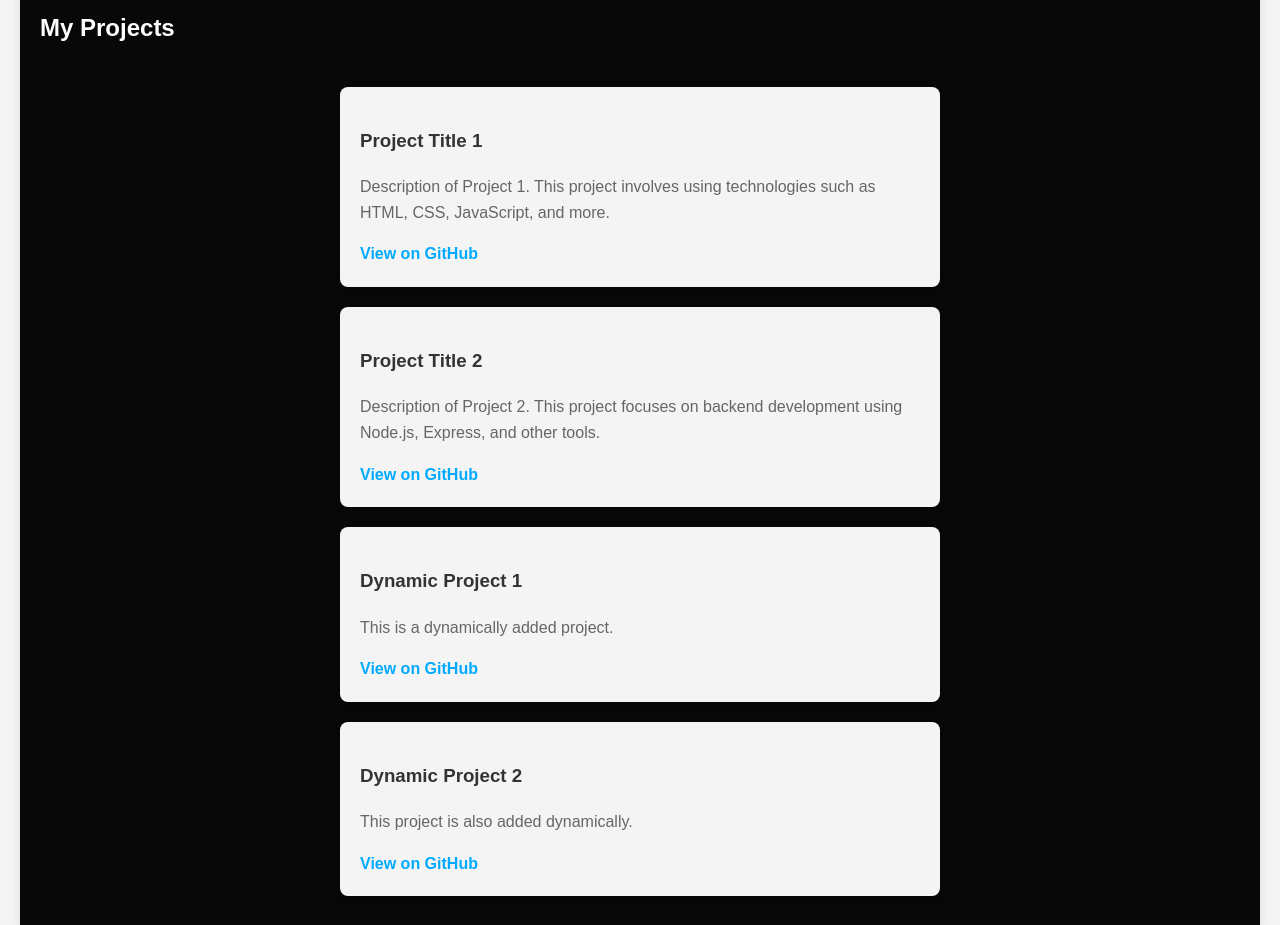
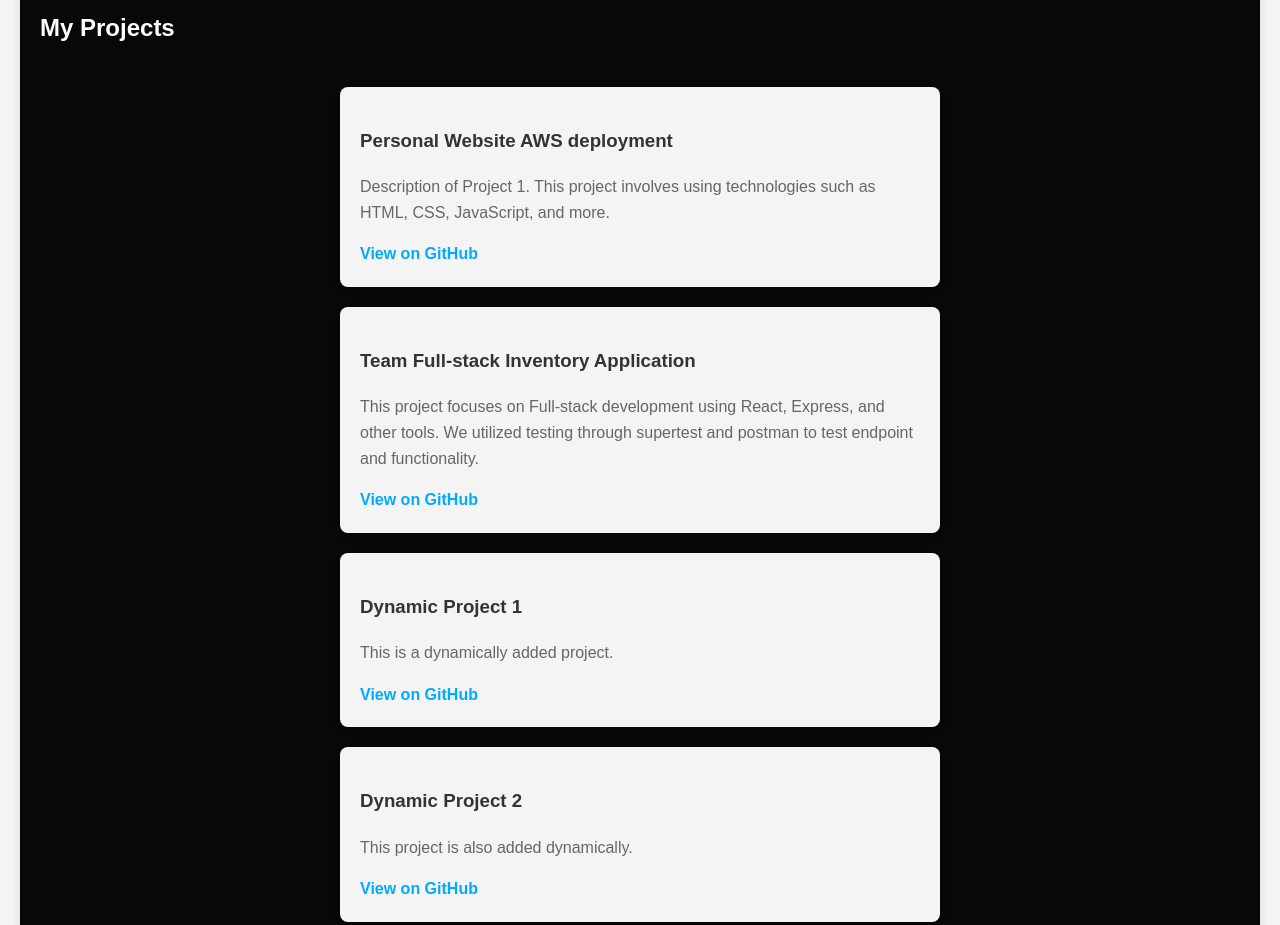
Before and after one commit to Alexanderbeaumier3/alexanderbeaumier-website, a plain HTML site: page index.html in a window 1280 px wide. Shown: the part 1460-2385 px from the top of the page. Drawn offline with Linux system fonts and the light colour scheme.

Commit message:
updated index

```diff
--- a/index.html
+++ b/index.html
@@ -56,15 +56,15 @@
     <div class="projects-container">
         <!-- Example Project 1 -->
         <div class="project">
-            <h3>Project Title 1</h3>
+            <h3>Personal Website AWS deployment</h3>
             <p>Description of Project 1. This project involves using technologies such as HTML, CSS, JavaScript, and more.</p>
-            <a href="https://github.com/yourgithubusername/project1" target="_blank">View on GitHub</a>
+            <a href="https://github.com/Alexanderbeaumier3/alexanderbeaumier-website.git" target="_blank">View on GitHub</a>
         </div>
         <!-- Example Project 2 -->
         <div class="project">
-            <h3>Project Title 2</h3>
-            <p>Description of Project 2. This project focuses on backend development using Node.js, Express, and other tools.</p>
-            <a href="https://github.com/yourgithubusername/project2" target="_blank">View on GitHub</a>
+            <h3>Team Full-stack Inventory Application</h3>
+            <p>This project focuses on Full-stack development using React, Express, and other tools. We utilized testing through supertest and postman to test endpoint and functionality.</p>
+            <a href="https://github.com/mack-mv/inventory-app.git" target="_blank">View on GitHub</a>
         </div>
         <!-- More projects can be added in the same way -->
     </div>
```
